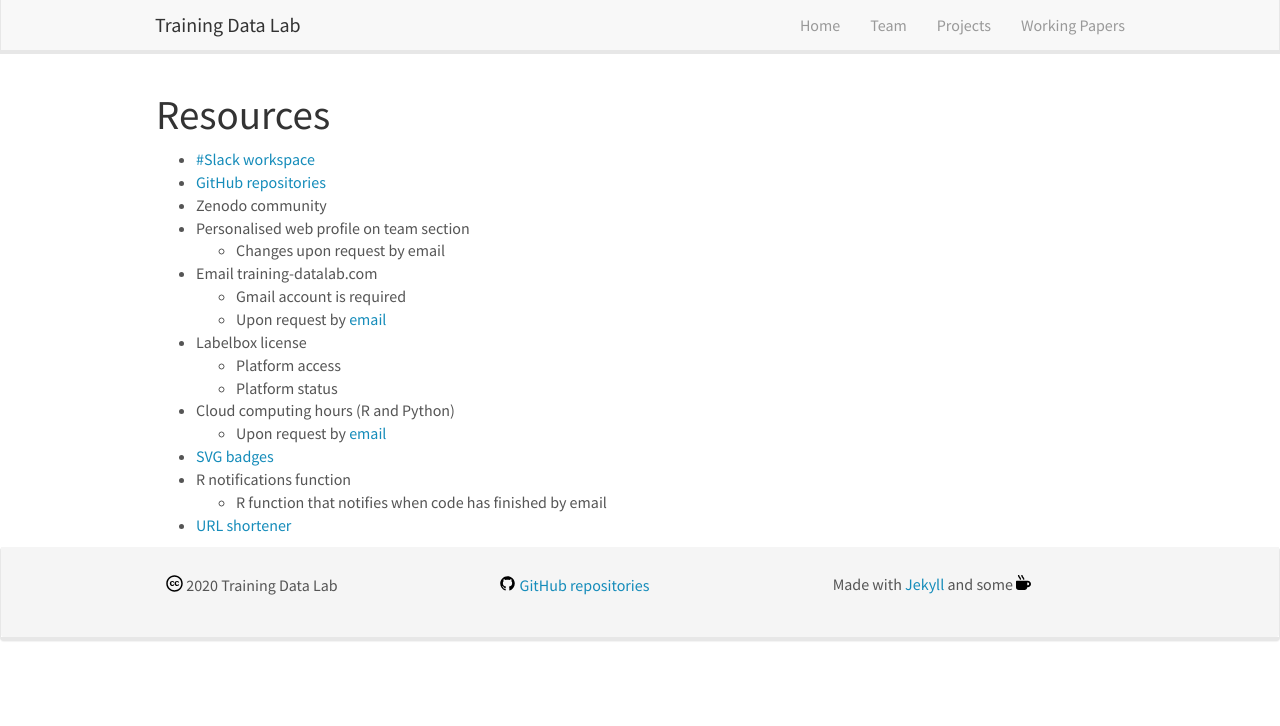
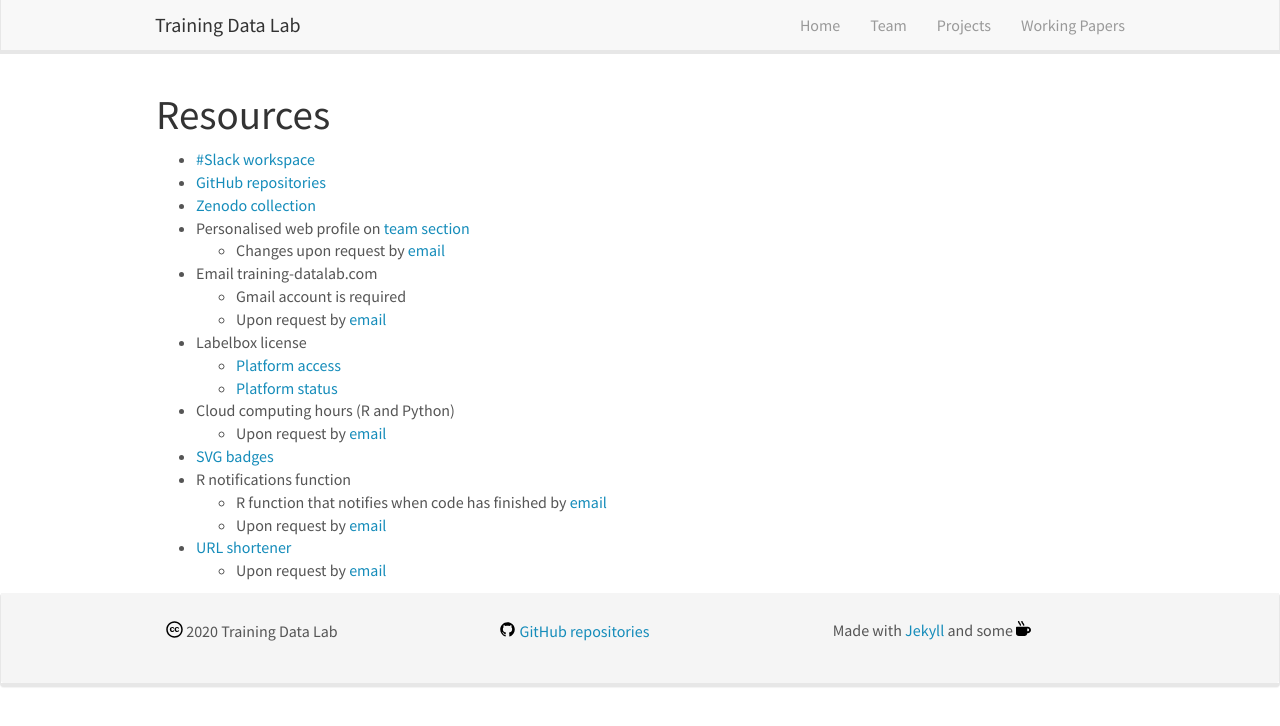
Before and after one commit to training-datalab/old-training-datalab.com, a Jekyll site: the page built from _pages/resources.md, in a window 1280 px wide. Shown: the top 726 px of the page. Built offline with Jekyll 4.4.1, drawn with Linux system fonts in a browser that asks for light colours; nearby versions of some CDN libraries.

Commit message:
Update resources.md

```diff
--- a/_pages/resources.md
+++ b/_pages/resources.md
@@ -10,18 +10,20 @@
 
 - <a href="https://training-datalab.slack.com/" target="_blank">#Slack workspace</a>
 - <a href="https://github.com/training-datalab" target="_blank">GitHub repositories</a>
-- Zenodo community
-- Personalised web profile on team section
-  - Changes upon request by email
+- <a href="https://zenodo.org/communities/tdl/" target="_blank">Zenodo collection</a>
+- Personalised web profile on <a href="https://training-datalab.com/team/">team section</a>
+  - Changes upon request by <a href="mailto:bastian.gonzalezbustamante@training-datalab.com">email</a>
 - Email training-datalab.com
   - Gmail account is required
   - Upon request by <a href="mailto:bastian.gonzalezbustamante@training-datalab.com">email</a>
 - Labelbox license
-  - Platform access
-  - Platform status
+  - <a href="https://app.labelbox.com/" target="_blank">Platform access</a>
+  - <a href="https://status.labelbox.com/" target="_blank">Platform status</a>
 - Cloud computing hours (R and Python)
   - Upon request by <a href="mailto:bastian.gonzalezbustamante@training-datalab.com">email</a>
 -  <a href="https://github.com/training-datalab/training-datalab.com/tree/main/badges" target="_blank">SVG badges</a>
 - R notifications function
-  - R function that notifies when code has finished by email
+  - R function that notifies when code has finished by <a href="mailto:notifications@training-datalab.com">email</a>
+  - Upon request by <a href="mailto:bastian.gonzalezbustamante@training-datalab.com">email</a>
 - <a href="https://short.training-datalab.com/" target="_blank">URL shortener</a>
+  - Upon request by <a href="mailto:bastian.gonzalezbustamante@training-datalab.com">email</a>
```
